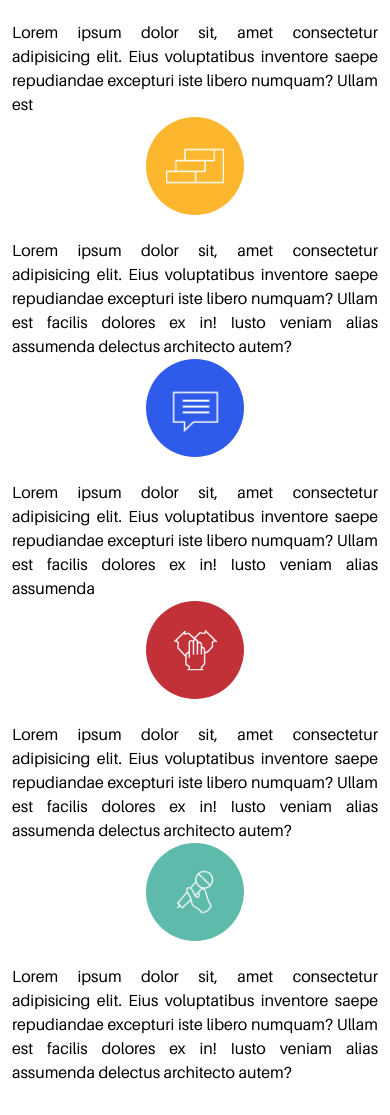
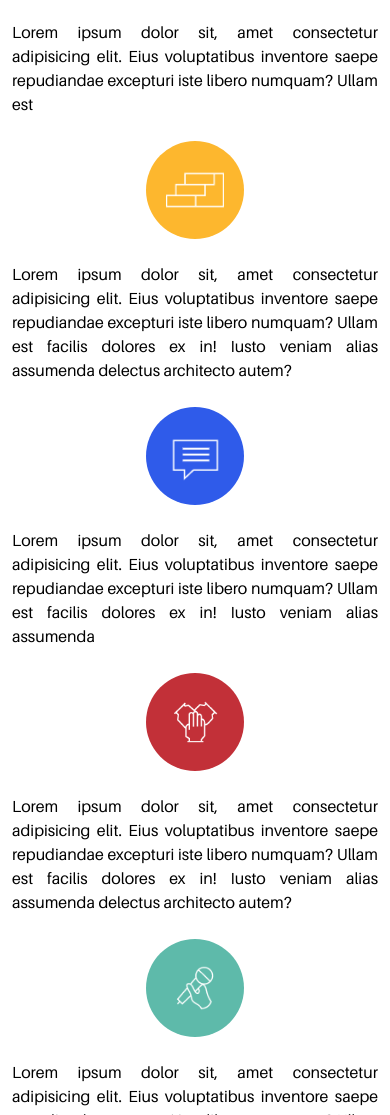
Before and after one commit to masud001/eastnetic, a plain HTML site: page index.html in a window 390 px wide. Shown: the part 870-1985 px from the top of the page. Drawn offline with nearby package versions, Linux system fonts and the light colour scheme.

Commit message:
objective page margin added

```diff
--- a/index.html
+++ b/index.html
@@ -74,7 +74,7 @@
 				</div>
 				<!-- single objective row  -->
 				<div class="row justify-content-center gx-5">
-					<div class="col-12 col-md-4 mb-md-5 mb-0">
+					<div class="col-12 col-md-4 mb-md-5 mb-4">
 						<div class="single-objective">
 							<div class="single-objective-icon mb-4 icon-bg-1">
 								<img src="./assets/img/main-objectives-icon-01.png" alt="" />
@@ -86,7 +86,7 @@
 							</p>
 						</div>
 					</div>
-					<div class="col-12 col-md-4 mb-md-5 mb-0">
+					<div class="col-12 col-md-4 mb-md-5 mb-4">
 						<div class="single-objective text-center">
 							<div class="single-objective-icon mb-4 icon-bg-2">
 								<img src="./assets/img/main-objectives-icon-02.png" alt="" />
@@ -99,7 +99,7 @@
 							</p>
 						</div>
 					</div>
-					<div class="col-12 col-md-4 mb-md-5 mb-0">
+					<div class="col-12 col-md-4 mb-md-5 mb-4">
 						<div class="single-objective text-center">
 							<div class="single-objective-icon mb-4 icon-bg-3">
 								<img src="./assets/img/main-objectives-icon-03.png" alt="" />
@@ -112,7 +112,7 @@
 							</p>
 						</div>
 					</div>
-					<div class="col-12 col-md-4 mb-md-5 mb-0">
+					<div class="col-12 col-md-4 mb-md-5 mb-4">
 						<div class="single-objective text-center">
 							<div class="single-objective-icon mb-4 icon-bg-4">
 								<img src="./assets/img/main-objectives-icon-04.png" alt="" />
```
